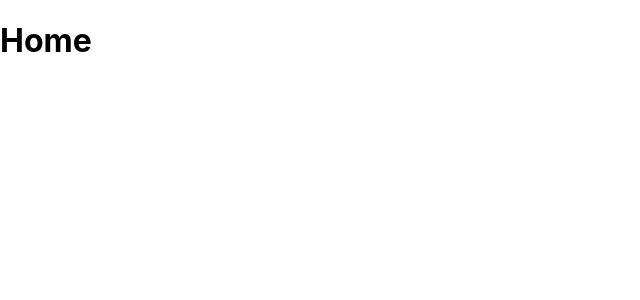
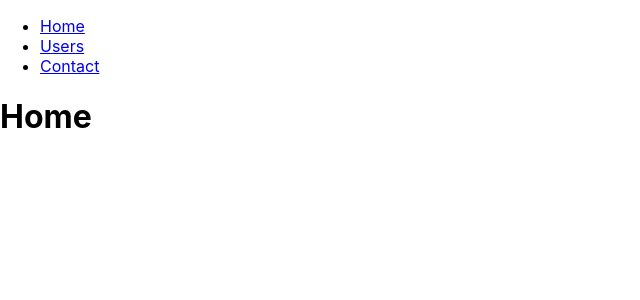
Before and after one commit to masaok/pet-store, a React (Create React App) app: page / in a window 1280 px wide. Shown: the top 300 px of the page, without its empty margins (0-640 px from the left). Built offline with nearby package versions, Linux system fonts and the light colour scheme.

Commit message:
Added navigation using Link

```diff
--- a/src/index.js
+++ b/src/index.js
@@ -12,7 +12,18 @@ import Contact from './components/Contact'
 const routing = (
   <Router>
     <div>
-      <Route path="/" component={App} />
+      <ul>
+        <li>
+          <Link to="/">Home</Link>
+        </li>
+        <li>
+          <Link to="/users">Users</Link>
+        </li>
+        <li>
+          <Link to="/contact">Contact</Link>
+        </li>
+      </ul>
+      <Route exact path="/" component={App} />
       <Route path="/users" component={Users} />
       <Route path="/contact" component={Contact} />
     </div>
```
